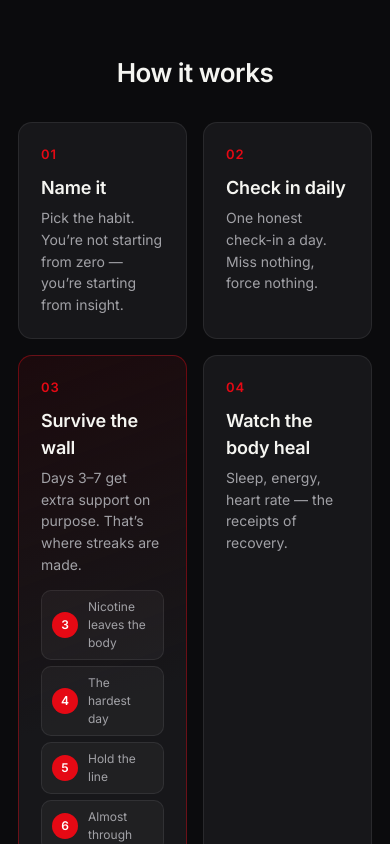
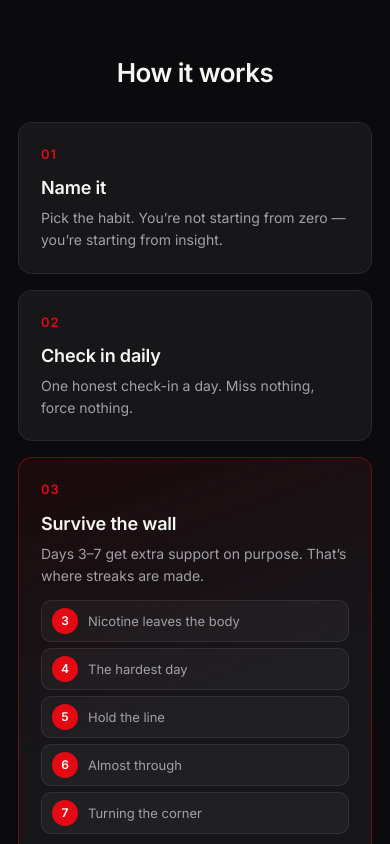
Before and after one commit to ma8793328-pixel/breakfree-dashboard, a React (Vite) app in the folder client/: page / in a window 390 px wide. Shown: the part 1280-2124 px from the top of the page. Built offline with nearby package versions, Linux system fonts and the light colour scheme; no server answers.

Commit message:
Landing polish: hide zero milestone counter, global focus-visible rings, stack 4-col grid on phones, clearer chart aria-label

```diff
--- a/client/src/index.css
+++ b/client/src/index.css
@@ -28,6 +28,17 @@
   -webkit-tap-highlight-color: transparent;
 }
 
+a:focus-visible,
+button:focus-visible,
+input:focus-visible,
+textarea:focus-visible,
+select:focus-visible,
+[tabindex]:focus-visible {
+  outline: 2px solid var(--accent-strong);
+  outline-offset: 3px;
+  border-radius: 8px;
+}
+
 html,
 body {
   margin: 0;
@@ -3075,8 +3086,13 @@ a {
     padding: 48px 18px 40px;
   }
 
-  .landing-grid-3 {
+  .landing-grid-3,
+  .landing-grid-4 {
     grid-template-columns: 1fr;
+  }
+
+  .landing-wall-mini-day {
+    font-size: 13px;
   }
 
   .landing-hero-actions .btn {
--- a/client/src/pages/LandingPage.jsx
+++ b/client/src/pages/LandingPage.jsx
@@ -30,7 +30,7 @@ const STEPS = [
 
 function HealingChart() {
   return (
-    <figure className="landing-chart" role="img" aria-label="Mockup: resting heart rate falls and sleep quality rises across the first seven days">
+    <figure className="landing-chart" role="img" aria-label="Chart showing improvement in sleep quality and a decrease in resting heart rate from day 1 to day 7">
       <svg viewBox="0 0 480 220" className="landing-chart-svg" aria-hidden="true">
         <g className="landing-chart-grid">
           {[0, 1, 2, 3, 4].map((i) => (
@@ -129,7 +129,7 @@ export default function LandingPage() {
         <div className="landing-proof">
           <span className="landing-proof-badge">Join a growing community of people breaking habits</span>
           <span className="landing-proof-count">
-            {shareTotal != null
+            {shareTotal != null && shareTotal > 0
               ? `${shareTotal.toLocaleString()} milestone${shareTotal === 1 ? '' : 's'} reached by the community`
               : 'Free to start · no credit card needed'}
           </span>
```
